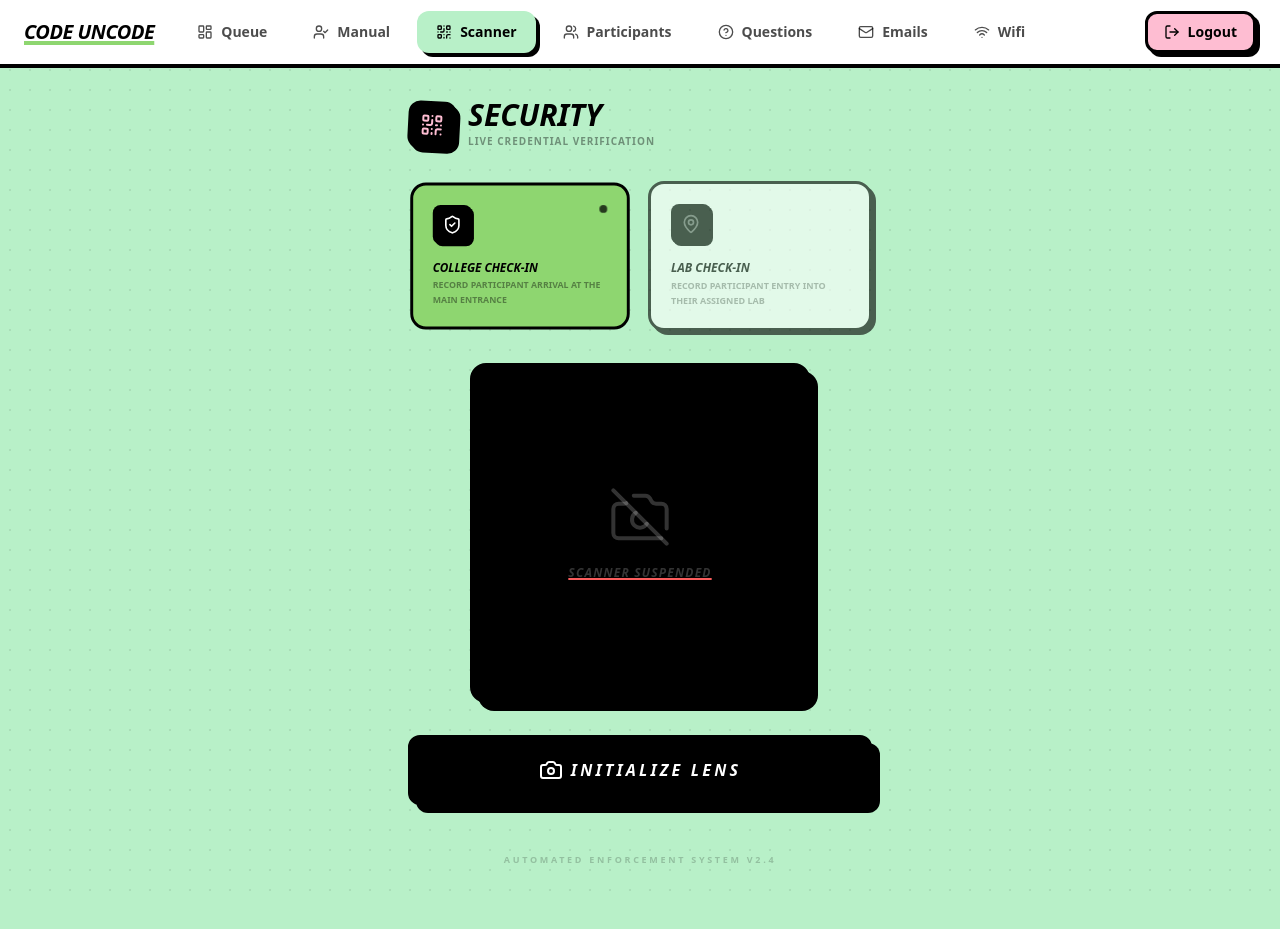
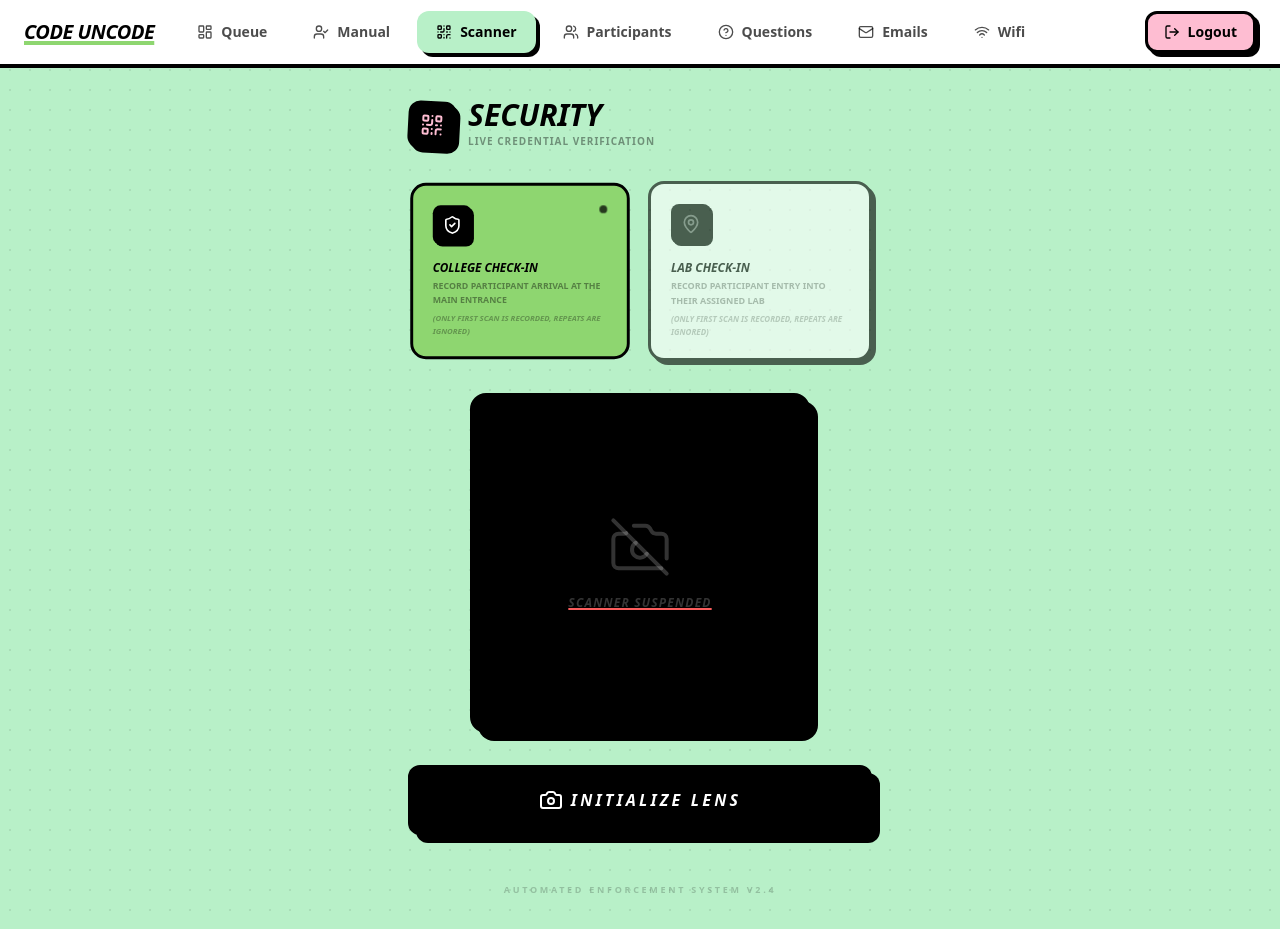
Before and after one commit to Scholiboi/hackerrank-balloon-tracker, a React (Vite) app in the folder frontend/: page /admin/scanner in a window 1280 px wide. Before the commit the page ends 899 px from the top, so only its background shows below. Built offline with nearby package versions, Linux system fonts and the light colour scheme; sample sign-in values are in the browser's storage.

Commit message:
added new payload format using username 3

```diff
--- a/frontend/src/pages/Scanner.jsx
+++ b/frontend/src/pages/Scanner.jsx
@@ -9,6 +9,7 @@ const SCAN_TYPES = [
     value: "lab",
     label: "College Check-in",
     description: "Record participant arrival at the main entrance",
+    description2: "(Only first scan is recorded, repeats are ignored)",
     color: "bg-neo-green",
     icon: ShieldCheck
   },
@@ -16,6 +17,7 @@ const SCAN_TYPES = [
     value: "lab_checkin",
     label: "Lab Check-in",
     description: "Record participant entry into their assigned lab",
+    description2: "(Only first scan is recorded, repeats are ignored)",
     color: "bg-neo-yellow",
     icon: MapPin
   },
@@ -133,9 +135,15 @@ export default function Scanner() {
     try {
       await qr.start(
         { facingMode: "environment" },
-        { fps: 15, qrbox: { width: 250, height: 250 } },
-        onScanSuccess,
-        () => {}
+        { fps: 30, qrbox: 280 },
+        (decodedText, decodedResult) => {
+          console.log("[Scanner] Decoder invoked with:", decodedText);
+          onScanSuccess(decodedText);
+        },
+        (errorMessage) => {
+          // Error callback - this is called when decoding fails (not for camera errors)
+          console.debug("[Scanner] Decode attempt (no QR found)");
+        }
       );
       console.log("[Scanner] Camera started successfully");
     } catch (err) {
@@ -155,12 +163,12 @@ export default function Scanner() {
 
   async function onScanSuccess(decodedText) {
     console.log("[Scanner] QR code detected:", decodedText);
-    if (lastScannedRef.current === decodedText) {
-      console.log("[Scanner] Duplicate scan ignored");
+    if (lastScannedRef.current === decodedText || processing) {
+      console.log("[Scanner] Duplicate/processing scan ignored");
       return;
     }
     lastScannedRef.current = decodedText;
-    setTimeout(() => { lastScannedRef.current = null; }, 3000);
+    setTimeout(() => { lastScannedRef.current = null; }, 2000);
 
     setProcessing(true);
     try {
@@ -243,6 +251,11 @@ export default function Scanner() {
               <p className="text-[9px] font-black uppercase text-black/40 leading-relaxed">
                 {t.description}
               </p>
+              {t.description2 && (
+                <p className="text-[8px] font-black uppercase text-black/30 leading-relaxed italic mt-1">
+                  {t.description2}
+                </p>
+              )}
             </button>
           ))}
         </div>
```
Also changed, not shown: 1 other file (tests, documents, lock files or other folders).
